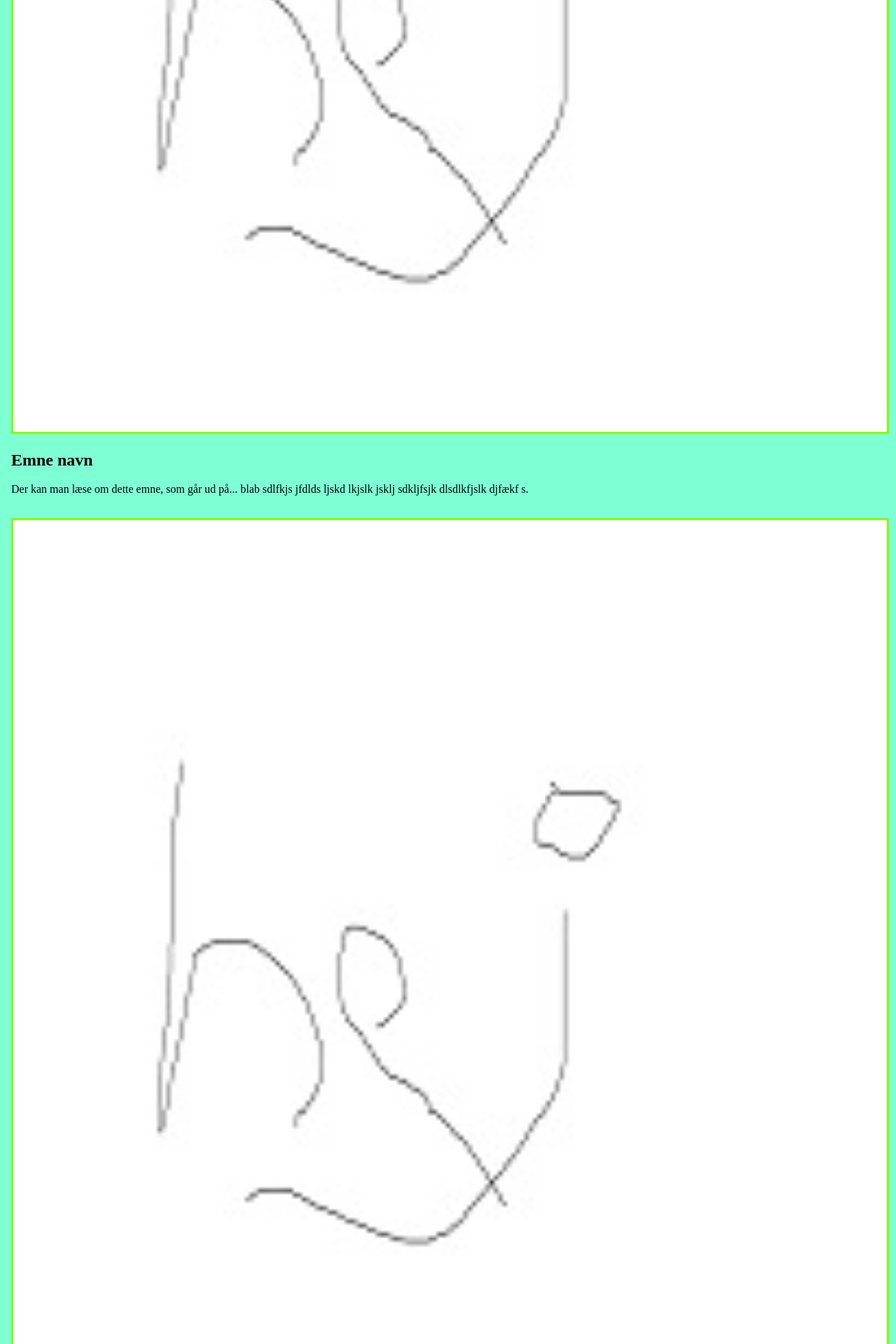
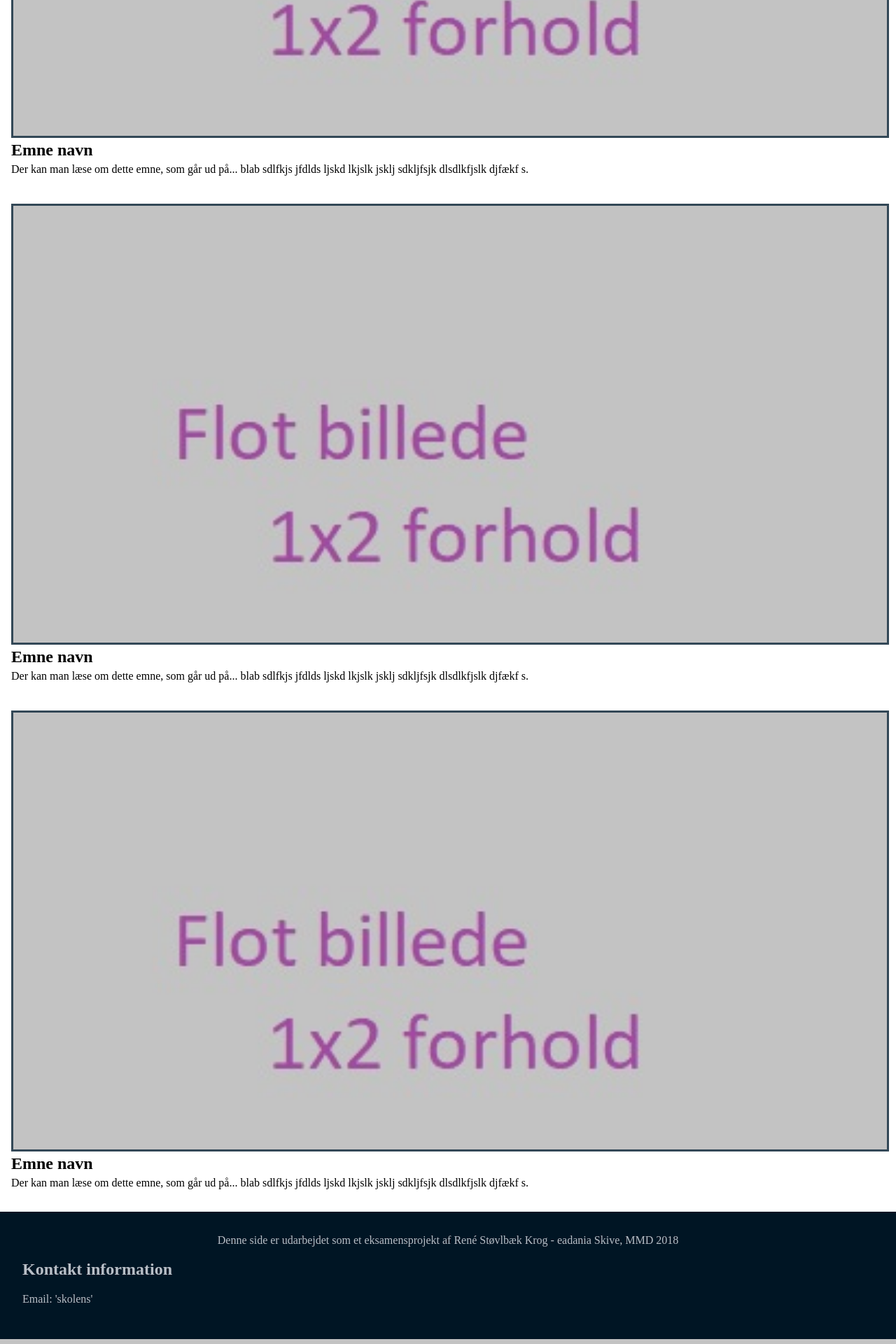
Before and after one commit to rene4561/Hjemmside-eksamen, a PHP site: page /Forside.html in a window 1280 px wide. Shown: the part 3400-5320 px from the top of the page at 70% size. Run offline with PHP 8.4, Linux system fonts and the light colour scheme; some libraries are stand-ins or nearby versions.

Commit message:
Footer på plads
Nu er footeren stylet og placeret korrekt

```diff
--- a/Forside.html
+++ b/Forside.html
@@ -146,6 +146,7 @@
                     </div>
                 </div>
             </section>
+        </div>
         <footer>
             <div id=footerinfo>
                 <p>Denne side er udarbejdet som et eksamensprojekt af René Støvlbæk Krog - eadania Skive, MMD 2018</p>
@@ -155,6 +156,5 @@
                 <p>Email: 'skolens'</p>
             </div>
         </footer>
-        </div>
     </body>
 </html>
--- a/mystyle.css
+++ b/mystyle.css
@@ -1,5 +1,6 @@
 body {
     margin: 0;
+    padding: 0;
 }
 /*Start navigation*/
 a {
@@ -114,8 +115,9 @@ header nav ul li a.active {
 /*Slutning af navigation*/
 /* Grid start forside*/
 #pagewrap {
-    background-color: aquamarine;
+    background-color: white;
     padding: 1em;
+    margin-top: 3em;
     grid-gap: 1em;
     display: grid;
     grid-template-columns: 1;
@@ -151,8 +153,35 @@ header nav ul li a.active {
 }
 /* Grid slut forside*/
 
+/* Emne oversigt */
 .thumbcontainer img {
+    margin-top: .5em;
     border-style: solid;
-    border-color: chartreuse;
+    border-color: #334857;
     width: 100%;
 }
+.tekstcontainer h2, p {
+    margin-top: 0px;
+}
+.tekstcontainer h2 {
+    margin-bottom: .2em;
+}
+/* Footer*/
+footer {
+    width: 100%;
+    color: #B8BEC6;
+    background: #001524;
+}
+#footerinfo p {
+    text-align: center;
+    font-size: 1em;
+    padding-left: 2em;
+    padding-right: 2em;
+    padding-top: 2em;
+}
+#footerkontakt {
+    padding-left: 2em;
+    padding-right: 2em;
+    padding-bottom: 2em;
+}
+/*Footer slut*/
```
Also changed, not shown: Billeder/Test.jpg. Lines whose indentation alone changed are shown as unchanged.
